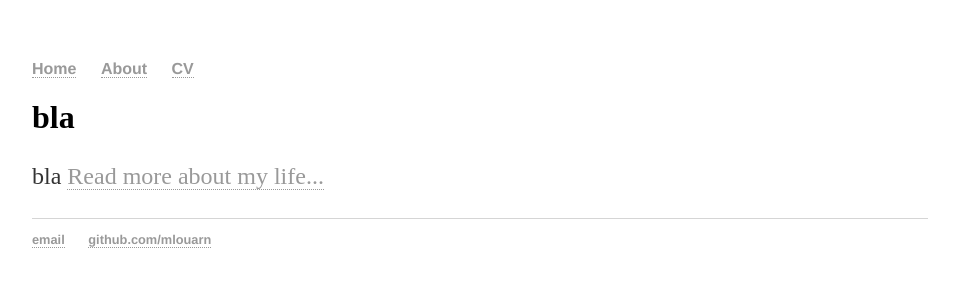
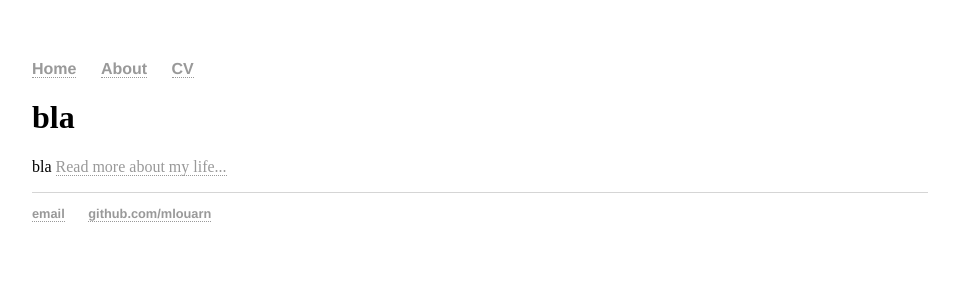
Before and after one commit to mlouarn/mlouarn.github.io, a Jekyll site: the page built from index.html, in a window 1280 px wide. Shown: the top 300 px of the page, without its empty margins (160-1119 px from the left). Built offline with Jekyll 4.4.1, drawn with Linux system fonts in a browser that asks for light colours.

Commit message:
Update main.css

```diff
--- a/css/main.css
+++ b/css/main.css
@@ -13,11 +13,8 @@ nav ul li, footer ul li {
     margin-right: 20px;
 }
 
-p {
-    font-size: 1.5em;
-    line-height: 1.4em;
-    color: #333;
-}
+p { margin: 0 0 16px 0; }
+
 footer {
     border-top: 1px solid #d5d5d5;
     font-size: .8em;
```
